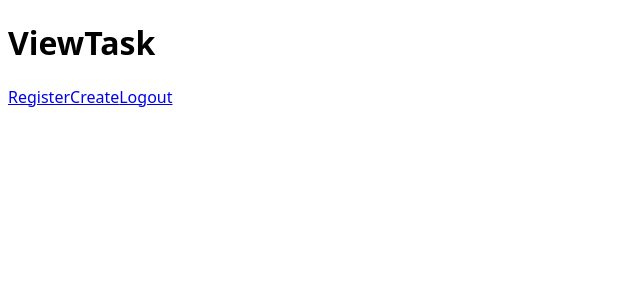
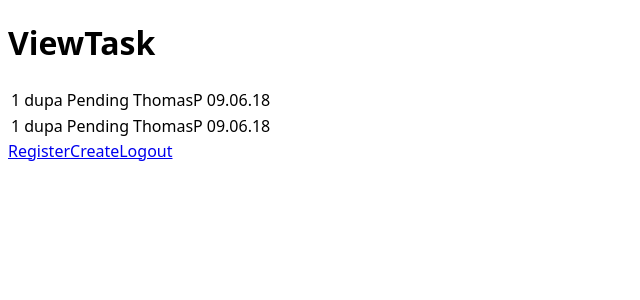
Before and after one commit to lukaszobrebski/AIR.Projekt, a React app in the folder aiirproject/: page /view in a window 1280 px wide. Shown: the top 300 px of the page, without its empty margins (0-640 px from the left). Built offline with nearby package versions, Linux system fonts and the light colour scheme.

Commit message:
Commit9.06v1.1

```diff
--- a/aiirproject/src/containers/Login.jsx
+++ b/aiirproject/src/containers/Login.jsx
@@ -7,6 +7,10 @@ export default class Login extends Component {
   constructor(props) {
     super(props);
     this.state = {
+      credentials:{
+        userName:'',
+        password:''
+      },
       isLogged: false
     }
   }
--- a/aiirproject/src/containers/Register.jsx
+++ b/aiirproject/src/containers/Register.jsx
@@ -5,7 +5,12 @@ import '../style/base.scss';
 export default class Register extends Component {
   constructor(props) {
     super(props);
-    this.state = { }
+    this.state = {
+      credentials:{
+        userName:'',
+        password:''
+      }
+     }
   }
 
   componentDidMount() {
--- a/aiirproject/src/containers/ViewTask.jsx
+++ b/aiirproject/src/containers/ViewTask.jsx
@@ -1,11 +1,25 @@
 import React, { Component } from 'react';
 import { Link, Redirect } from 'react-router-dom';
+import '../style/base.scss';
 
 export default class ViewTask extends Component {
   constructor(props) {
     super(props);
     this.state = {
-      Tasks:[]
+      Tasks:[{
+        taskID:'1',
+        query:'dupa',
+        status:'Pending',
+        start_time:'09.06.18',
+        user_id:'ThomasP'
+      },
+      {
+        taskID:'1',
+        query:'dupa',
+        status:'Pending',
+        start_time:'09.06.18',
+        user_id:'ThomasP'
+      }]
      }
   }
 
@@ -21,7 +35,7 @@ export default class ViewTask extends Component {
           <tbody>{this.state.Tasks.map((item, key) => {
               return(
                 <tr key= {key}>
-                  <td>{item.taskID}</td>
+                  <td>{item.taskID }</td>
                   <td>{item.query}</td>
                   <td>{item.status}</td>
                   <td>{item.user_id}</td>
```
Also changed, not shown: aiirproject/src/containers/TaskResults.jsx (added).
